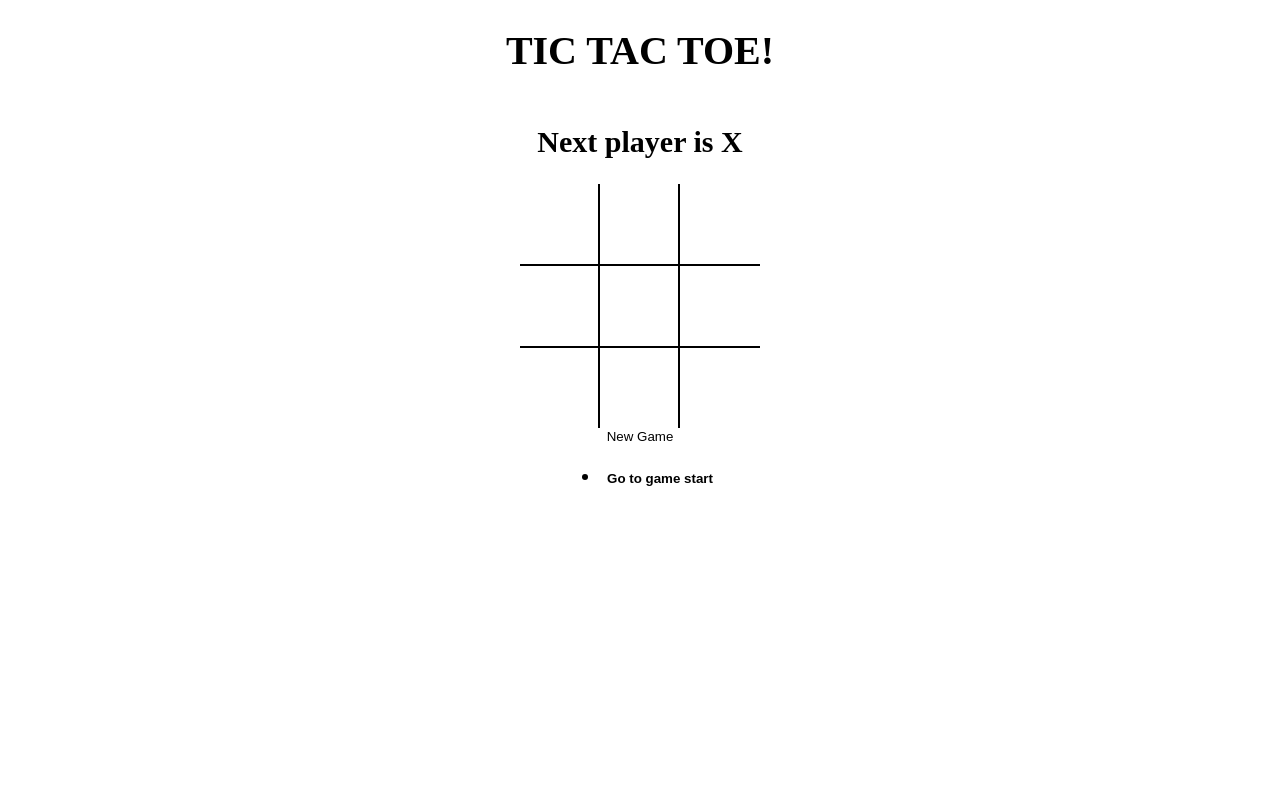
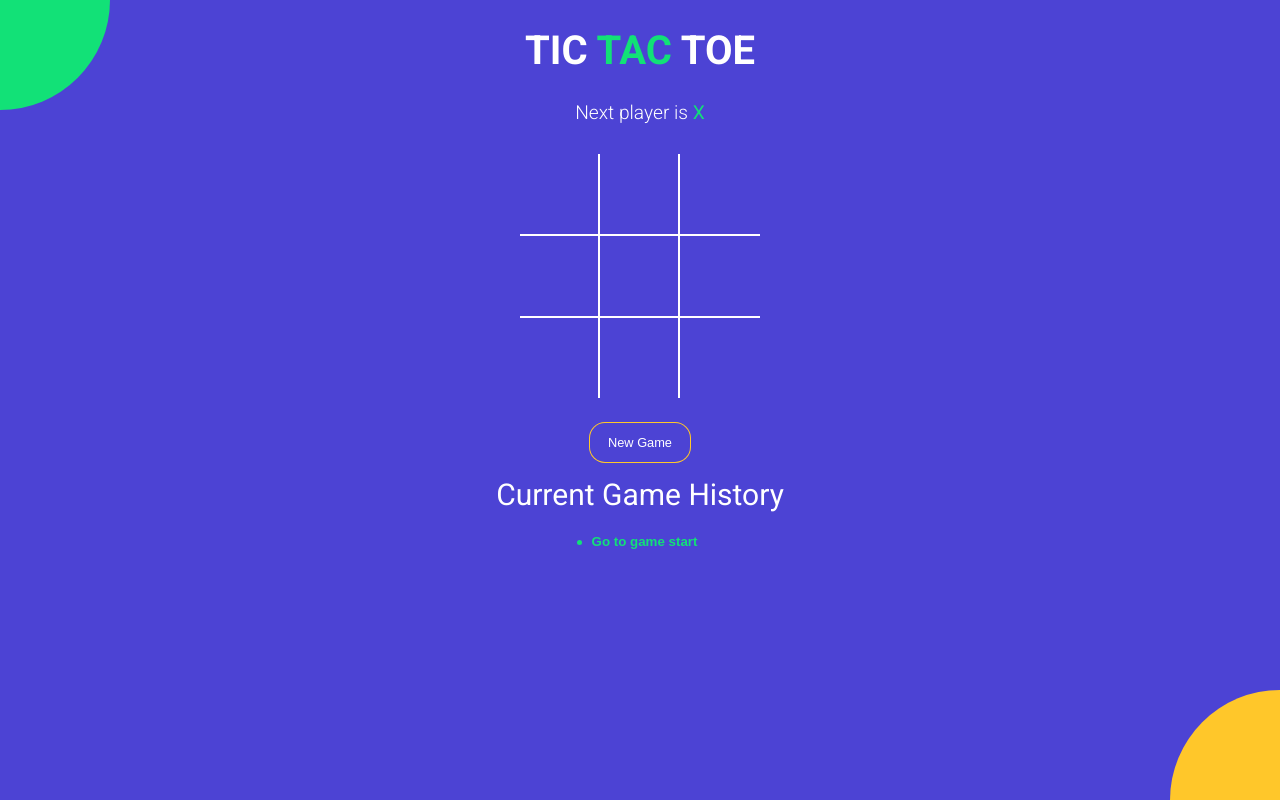
Before and after one commit to Vignesh5140/TicTacToe-React, a React (Vite) app: page / in a window 1280 px wide. Built offline with nearby package versions, Linux system fonts and the light colour scheme.

Commit message:
completed!

```diff
--- a/index.html
+++ b/index.html
@@ -1,7 +1,14 @@
 <!DOCTYPE html>
 <html>
   <head>
-    <title>React Vite Micro App</title>
+    <meta charset="UTF-8" />
+    <meta name="viewport" content="width=device-width, initial-scale=1.0" />
+    <meta http-equiv="X-UA-Compatible" content="ie=edge" />
+    <link
+      href="https://fonts.googleapis.com/css?family=Roboto:300,400,700&display=swap"
+      rel="stylesheet"
+    />
+    <title>TIC TAC TOE</title>
   </head>
   <body>
     <div id="root"></div>
--- a/src/App.jsx
+++ b/src/App.jsx
@@ -48,11 +48,13 @@
 
   return (
     <div className="app">
-      <h1>TIC TAC TOE!</h1>
+      <h1> TIC <span class="text-green">TAC</span> TOE</h1>
       <StatusMessage winner={winner} current={current}/>
       <Board board={current.board} handleSquareClick={handleSquareClick} winningSquares={winningSquares} />
-      <button type='button' onClick={onNewgame}>New Game</button>
+      <button type='button' onClick={onNewgame} className= {`btn-reset ${winner? 'active': ''}`} >New Game</button>
+      <h2 style={{fontWeight:'normal',marginTop:'15px',marginBottom:'15px'}}>Current Game History</h2>
       <History history={history} moveTo={moveTo} currentMove={currentMove} />
+      <div className='bg-balls'/>
     </div>
   );
 };
--- a/src/components/History.jsx
+++ b/src/components/History.jsx
@@ -2,12 +2,13 @@
 
 const History = ({ history, moveTo, currentMove }) => {
   return (
-    <ul>
+    <div className="history-wrapper">
+        <ul className='history'>
       {history.map((_, move) => {
         return (
           <li key={move}>
             <button
-              style={{ fontWeight: move === currentMove ? `bold` : `normal` }}
+              className={`btn-move ${move===currentMove? 'active' :''}`}
               type="button"
               onClick={() => {
                 moveTo(move);
@@ -19,6 +20,7 @@
         );
       })}
     </ul>
+    </div>
   );
 };
 
--- a/src/components/Square.jsx
+++ b/src/components/Square.jsx
@@ -2,7 +2,7 @@
 
 const Square = ({ value, onClick,isWinningSquare }) => {
   return (
-    <button type="button" className="square" onClick={onClick} style={{fontWeight:isWinningSquare? 'bold' : 'normal' }} >
+    <button type="button"  onClick={onClick} className={`square ${isWinningSquare?'winning':''} ${value==='X'?'text-green':'text-orange'}`} >
       {value}
       </button>
   );
--- a/src/components/StatusMessage.jsx
+++ b/src/components/StatusMessage.jsx
@@ -2,16 +2,36 @@
 
 const StatusMessage = ({winner,current}) => {
 
-    // const message = winner
-    // ? `Winner is ${winner}`
-    // : `Next Player is ${current.isXNext ? 'X' : 'O'}`;
+
     const noMovesLeft=current.board.every(el => el !== null);
 
-    return<h2>
-        {winner&& `winner is ${winner}`}
-        {!winner && !noMovesLeft&& `Next player is ${current.isXNext?'X':'O'}`}
-        {!winner && noMovesLeft && `X and O tied`}
-    </h2>;
+    return(
+    <div className='status-message'>
+        {winner&& (
+            <>
+                winner is {' '}
+                <span className= {winner=== 'X' ? 'text-green':'text-orange'}>
+                    {winner}
+                </span>
+            </>
+        )}
+
+        {!winner && !noMovesLeft && (
+            <>
+                Next player is{' '}
+                <span className= {current.isXNext? 'text-green' : 'text-orange'}>
+                    {current.isXNext ? 'X': 'O'}{' '}
+                </span>
+            </>
+        )}
+        {!winner && noMovesLeft && (
+            <>
+                <span className='text-green'>X</span> and{' '}
+                <span className='text-orange'>O</span> tied
+            </>
+        )}
+    </div>
+    );
 };
 
 export default StatusMessage
--- a/src/styles/root.scss
+++ b/src/styles/root.scss
@@ -1,4 +1,11 @@
+$green: #12e177;
+$orange: #ffc72a;
+$blue: #4c43d4;
+
 body {
+  font-family: 'Roboto', sans-serif;
+  background-color: $blue;
+  color: #fff;
   padding: 0;
   margin: 0;
 }
@@ -19,18 +26,84 @@
   align-items: center;
 }
 
+.text-green {
+  color: $green;
+}
+
+.text-orange {
+  color: $orange;
+}
+
+.history-wrapper {
+  width: 300px;
+  text-align: center;
+  margin-bottom: 20px;
+  .history {
+    display: inline-block;
+    padding: 0;
+    margin: 0;
+    li {
+      list-style: none;
+      text-align: left;
+      &:before {
+        content: '';
+        border-radius: 50%;
+        display: inline-block;
+        height: 5px;
+        width: 5px;
+        background-color: $green;
+        margin-right: 4px;
+        margin-bottom: 1px;
+      }
+
+      .btn-move {
+    	  color: #fff;
+        &.active {
+          font-weight: bold;
+          color: $green;
+        }
+      }
+    }
+  }
+}
+
+.status-message {
+	margin-bottom: 30px;
+	font-size: 1.2rem;
+	font-weight: lighter;
+	span {
+	  font-weight: normal;
+	}
+}
+
+.btn-reset {
+  font-size: 0.8rem;
+  color: #fff;
+  border-radius: 15px;
+  padding: 12px 18px;
+  margin-top: 25px;
+  transition: all 0.2s;
+  background-color: $blue;
+  box-shadow: 0px 0px 0px 1px $orange;
+  &.active {
+    background-color: $orange;
+    box-shadow: none;
+    color:$blue;
+  }
+}
+
 .board {
   .board-row {
     display: flex;
     flex-direction: row;
-      border-bottom: 2px solid #000;
+    border-bottom: 2px solid #fff;
     &:last-child {
       border-bottom: none;
     }
     .square {
       width: 80px;
       height: 80px;
-        border-right: 2px solid #000;
+      border-right: 2px solid #fff;
       font-size: 2.5rem;
       padding: 0;
       overflow: hidden;
@@ -38,6 +111,63 @@
       &:last-child {
         border-right: none;
       }
+      &.winning {
+			  animation: scaleText 1.4s infinite;
+			  @keyframes scaleText {
+			    0% {
+			      transform: 2.5rem;
+			    }
+			    50% {
+			      font-size: 3.5rem;
+			    }
+			    100% {
+			      font-size: 2.5rem;
 			    }
 			  }
 			}
+    }
+  }
+}
+
+.bg-balls {
+  position: fixed;
+  top: 0;
+  left: 0;
+  right: 0;
+  bottom: 0;
+  min-width: 100%;
+  z-index: -1;
+
+  &:before,
+  &:after {
+    content: '';
+    position: absolute;
+    width: 150px;
+    height: 150px;
+    border-radius: 50%;
+  }
+
+  &:before {
+    background-color: $orange;
+    right: -75px;
+    bottom: -75px;
+    @media screen and (min-width: 476px) {
+      width: 220px;
+      height: 220px;
+      right: -110px;
+      bottom: -110px;
+    }
+  }
+
+  &:after {
+    background-color: $green;
+    top: -75px;
+    left: -75px;
+    @media screen and (min-width: 476px) {
+      width: 220px;
+      height: 220px;
+      top: -110px;
+      left: -110px;
+    }
+  }
+}
```
Lines whose indentation alone changed are shown as unchanged.
